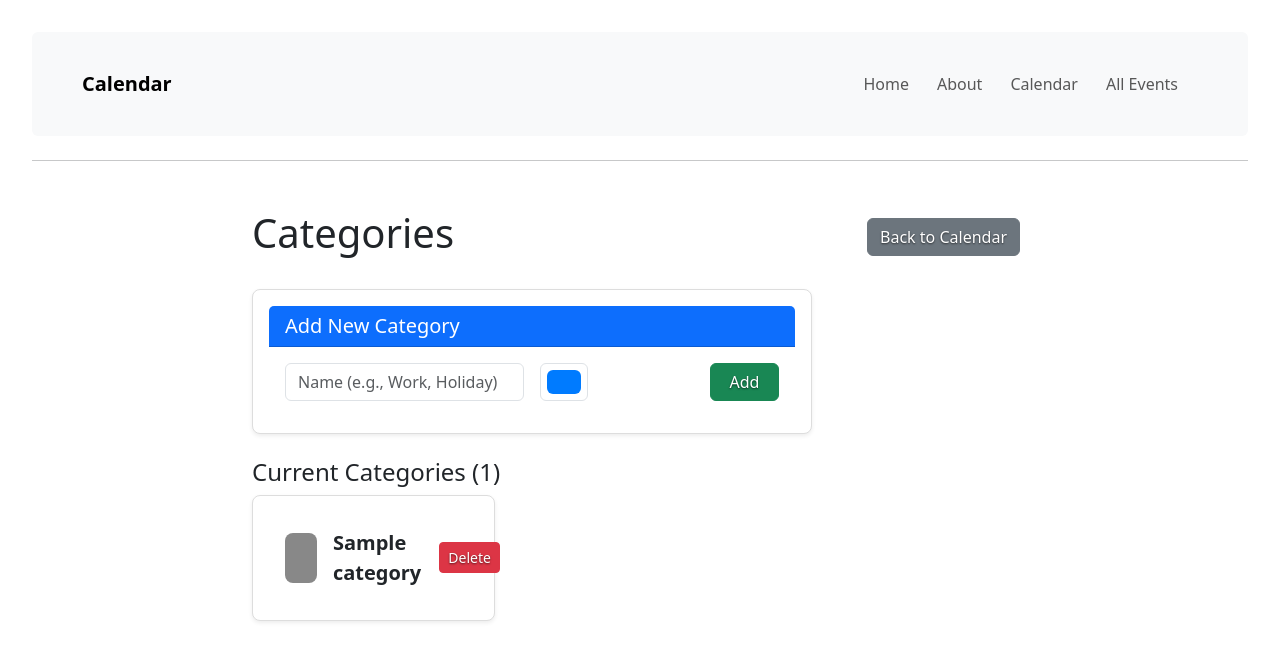
After one commit to polygreen/djangoproj, a Django app: page /categories/ in a window 1280 px wide. The commit adds this page. Shown: the top 661 px of the page. Run offline with Django 4.2, Linux system fonts and the light colour scheme; tables that the repository leaves empty hold one stand-in row (values such as "Sample post").

Commit message:
categories added

```diff
--- a/events_calendar/core/models.py
+++ b/events_calendar/core/models.py
@@ -1,4 +1,14 @@
 from django.db import models
+
+class Category(models.Model):
+    name = models.CharField(max_length=50)
+    color = models.CharField(max_length=7, default="#007bff")  # hex color
+
+    def __str__(self):
+        return self.name
+
+    class Meta:
+        verbose_name_plural = "Categories"
 
 class Event(models.Model):
     REPEAT_CHOICES = [
@@ -6,12 +16,14 @@ class Event(models.Model):
         ('yearly', 'Every year (birthdays, anniversaries)'),
         ('monthly', 'Every month'),
         ('weekly', 'Every week'),
+        ('daily', 'Daily'),
     ]
     title = models.CharField(max_length=200)
     start_date = models.DateTimeField()
     end_date = models.DateTimeField(null=True, blank=True)
     description = models.TextField(blank=True)
     is_birthday = models.BooleanField(default=False, help_text="Check for birthdays")
+    category = models.ForeignKey(Category, on_delete=models.SET_NULL, null=True, blank=True)
     repeat = models.CharField(max_length=20, choices=REPEAT_CHOICES, default='none')
 
     def __str__(self):
--- a/events_calendar/core/templates/core/base.html
+++ b/events_calendar/core/templates/core/base.html
@@ -37,6 +37,18 @@
         }
         .btn-small.delete {
             background: #dc3545;
+        }
+        .btn, .event-item, .badge {
+        color: white !important;
+        text-shadow: 0 1px 2px rgba(0,0,0,0.6) !important;
+        }
+        .btn-outline-danger {
+            color: #dc3545 !important;
+            border-color: #dc3545 !important;
+        }
+        .btn-outline-danger:hover {
+            background: #dc3545 !important;
+            color: white !important;
         }
         /* hover in browser */
         .event-item {
--- /dev/null
+++ b/events_calendar/core/templates/core/category_list.html
@@ -0,0 +1,59 @@
+{% extends "core/base.html" %}
+{% block title %}Manage Categories{% endblock %}
+
+{% block content %}
+<div class="container my-5" style="max-width: 800px;">
+    <div class="d-flex justify-content-between align-items-center mb-4">
+        <h1>Categories</h1>
+        <a href="{% url 'calendar' %}" class="btn btn-secondary">Back to Calendar</a>
+    </div>
+
+    <!-- Add New Category -->
+    <div class="card shadow-sm mb-4">
+        <div class="card-header bg-primary text-white">
+            <h5 class="mb-0">Add New Category</h5>
+        </div>
+        <div class="card-body">
+            <form method="post" class="row g-3">
+                {% csrf_token %}
+                <div class="col-md-6">
+                    <input type="text" name="name" class="form-control" placeholder="Name (e.g., Work, Holiday)" required>
+                </div>
+                <div class="col-md-4">
+                    <input type="color" name="color" value="#007bff" class="form-control form-control-color" title="Choose color">
+                </div>
+                <div class="col-md-2">
+                    <button type="submit" class="btn btn-success w-100">Add</button>
+                </div>
+            </form>
+        </div>
+    </div>
+
+    <!-- List of Categories -->
+    <h4>Current Categories ({{ categories.count }})</h4>
+    {% if categories %}
+        <div class="row">
+            {% for cat in categories %}
+                <div class="col-md-6 col-lg-4 mb-3">
+                    <div class="card h-100 shadow-sm">
+                        <div class="card-body d-flex justify-content-between align-items-center">
+                            <div class="d-flex align-items-center">
+                                <div class="me-3" style="width:50px; height:50px; background:{{ cat.color }}; border-radius:8px;"></div>
+                                <strong class="fs-5">{{ cat.name }}</strong>
+                            </div>
+                            <form method="post" action="{% url 'delete_category' cat.id %}"
+                                style="display:inline;"
+                                onsubmit="return confirm('Delete {{ cat.name }} and remove from all events?')">
+                                {% csrf_token %}
+                                <button type="submit" class="btn btn-sm btn-danger">Delete</button>
+                            </form>
+                        </div>
+                    </div>
+                </div>
+            {% endfor %}
+        </div>
+    {% else %}
+        <p class="text-muted">No categories yet. Add one above!</p>
+    {% endif %}
+</div>
+{% endblock %}
--- a/events_calendar/core/urls.py
+++ b/events_calendar/core/urls.py
@@ -12,4 +12,7 @@ urlpatterns = [
     path('event/delete/<int:event_id>/', views.delete_event, name='delete_event'),
     # Event list
     path('events/', views.event_list, name='event_list'),
+    # Categories
+    path('categories/', views.category_list, name='category_list'),
+    path('categories/delete/<int:pk>/', views.delete_category, name='delete_category'),
 ]
--- a/events_calendar/core/views.py
+++ b/events_calendar/core/views.py
@@ -1,9 +1,13 @@
-from django.shortcuts import render, redirect
+from django.shortcuts import render, redirect, get_object_or_404
 from django.views.decorators.http import require_http_methods
-from datetime import datetime
+from datetime import datetime, timedelta
 from calendar import monthcalendar, month_name
-from .models import Event
+from .models import Event, Category
 from django.utils import timezone
+from dateutil.relativedelta import relativedelta
+from dateutil.rrule import rrule, DAILY, WEEKLY, MONTHLY, YEARLY
+from django.contrib import messages
+from django.views.decorators.http import require_POST
 
 def _get_count(session):
     """
@@ -41,70 +45,55 @@ def increment(request):
     _set_count(request.session, current + 1)
     return redirect("home") # Post-Redirect-Get avoids double submits on refresh
 
-def calendar_view(request, year=None, month=None):
-    now = datetime.now()
-    year  = int(year)  if year  else now.year
-    month = int(month) if month else now.month
 
-    # Build a 6×7 grid (some months need 6 rows)
-    cal = monthcalendar(year, month)
+def get_events_for_month(year, month):
+    events = Event.objects.all()
+    start_of_month = datetime(year, month, 1)
+    if month == 12:
+        end_of_month = datetime(year + 1, 1, 1) - timedelta(days=1)
+    else:
+        end_of_month = datetime(year, month + 1, 1) - timedelta(days=1)
 
-    # Gather events for this month
-    events = Event.objects.filter(
-        start_date__year=year,
-        start_date__month=month
-    )
+    displayed = {}
+    for event in events:
+        dates = [event.start_date.date()]
+        if event.repeat != 'none':
+            freq_map = {'daily': DAILY, 'weekly': WEEKLY, 'monthly': MONTHLY, 'yearly': YEARLY}
+            freq = freq_map[event.repeat]
+            dtstart_utc = event.start_date.astimezone(timezone.utc).replace(tzinfo=None)
+            until_utc = (end_of_month + timedelta(days=730)).astimezone(timezone.utc).replace(tzinfo=None)
+            rule = rrule(freq, dtstart=dtstart_utc, until=until_utc)
+            dates = [dt.date() for dt in rule if start_of_month.date() <= dt.date() <= end_of_month.date()]
 
-    # Group by day
-    events_by_day = {}
-    for e in events:
-        day = e.start_date.day
-        events_by_day.setdefault(day, []).append(e)
+        for d in dates:
+            day = d.day
+            displayed.setdefault(day, []).append(event)
+    return displayed
 
-    context = {
-        'year': year,
-        'month': month,
-        'month_name': month_name[month],
-        'calendar': cal,
-        'events_by_day': events_by_day,
-        'prev_year': year - (1 if month == 1 else 0),
-        'prev_month': 12 if month == 1 else month - 1,
-        'next_year': year + (1 if month == 12 else 0),
-        'next_month': 1 if month == 12 else month + 1,
-    }
-    return render(request, 'core/calendar.html', context)
 
 def calendar_view(request, year=None, month=None):
     now = timezone.localtime()
-    year  = int(year)  if year  else now.year
+    year = int(year) if year else now.year
     month = int(month) if month else now.month
 
     # Handle form submission
     if request.method == 'POST':
         title = request.POST.get('title')
-        start_date = request.POST.get('start_date')
+        start_date_str = request.POST.get('start_date')
+        category_id = request.POST.get('category') or None
         repeat = request.POST.get('repeat', 'none')
-        if title and start_date:
+
+        if title and start_date_str:
             Event.objects.create(
                 title=title,
-                start_date=start_date,
-                repeat=repeat,
-                is_birthday=(repeat == 'yearly')
+                start_date=start_date_str,
+                category_id=category_id,
+                repeat=repeat
             )
         return redirect('calendar_month', year=year, month=month)
-        # If form invalid, stay on current page
-        return redirect(request.path)
 
-    # Build calendar
     cal = monthcalendar(year, month)
-    events = Event.objects.filter(
-        start_date__year=year,
-        start_date__month=month
-    )
-    events_by_day = {}
-    for e in events:
-        day = e.start_date.day
-        events_by_day.setdefault(day, []).append(e)
+    events_by_day = get_events_for_month(year, month)
 
     context = {
         'year': year,
@@ -119,6 +108,7 @@ def calendar_view(request, year=None, month=None):
         'today_day': now.day,
         'today_month': now.month,
         'today_year': now.year,
+        'categories': Category.objects.all(),
     }
     return render(request, 'core/calendar.html', context)
 
@@ -139,12 +129,18 @@ def edit_event(request, event_id):
         except ValueError:
             # If format is wrong, fallback or show error
             pass
+        event.category_id = request.POST.get('category') or None
         event.repeat = request.POST.get('repeat', 'none')
         event.is_birthday = 'is_birthday' in request.POST
         event.save()
         return redirect('calendar_month', year=event.start_date.year, month=event.start_date.month)
+    context = {
+        'event': event,
+        'categories': Category.objects.all(),
+        'repeat_choices': Event.REPEAT_CHOICES,
+    }
+    return render(request, 'core/edit_event.html', context)
 
-    return render(request, 'core/edit_event.html', {'event': event})
 
 # Delete Event
 def delete_event(request, event_id):
@@ -157,3 +153,25 @@ def delete_event(request, event_id):
 def event_list(request):
     events = Event.objects.all().order_by('start_date')
     return render(request, 'core/event_list.html', {'events': events})
+
+#category list
+def category_list(request):
+    if request.method == 'POST':
+        name = request.POST['name'].strip()
+        color = request.POST['color']
+        if name:
+            Category.objects.create(name=name, color=color)
+        return redirect('category_list')
+
+    categories = Category.objects.all().order_by('name')
+    return render(request, 'core/category_list.html', {'categories': categories})
+
+# Delete Category
+@require_POST
+def delete_category(request, pk):
+    category = get_object_or_404(Category, id=pk)
+    category_name = category.name
+    category.delete()
+    messages.success(request, f'Category "{category_name}" deleted.')
+    return redirect('category_list')
+   # return render(request, 'core/delete_category.html', {'category': category})
```
Also changed, not shown: events_calendar/core/templates/core/calendar.html (+11 -0 lines), events_calendar/core/templates/core/edit_event.html (+13 -0 lines), events_calendar/core/migrations/0003_category_alter_event_repeat_event_category.py (added).
